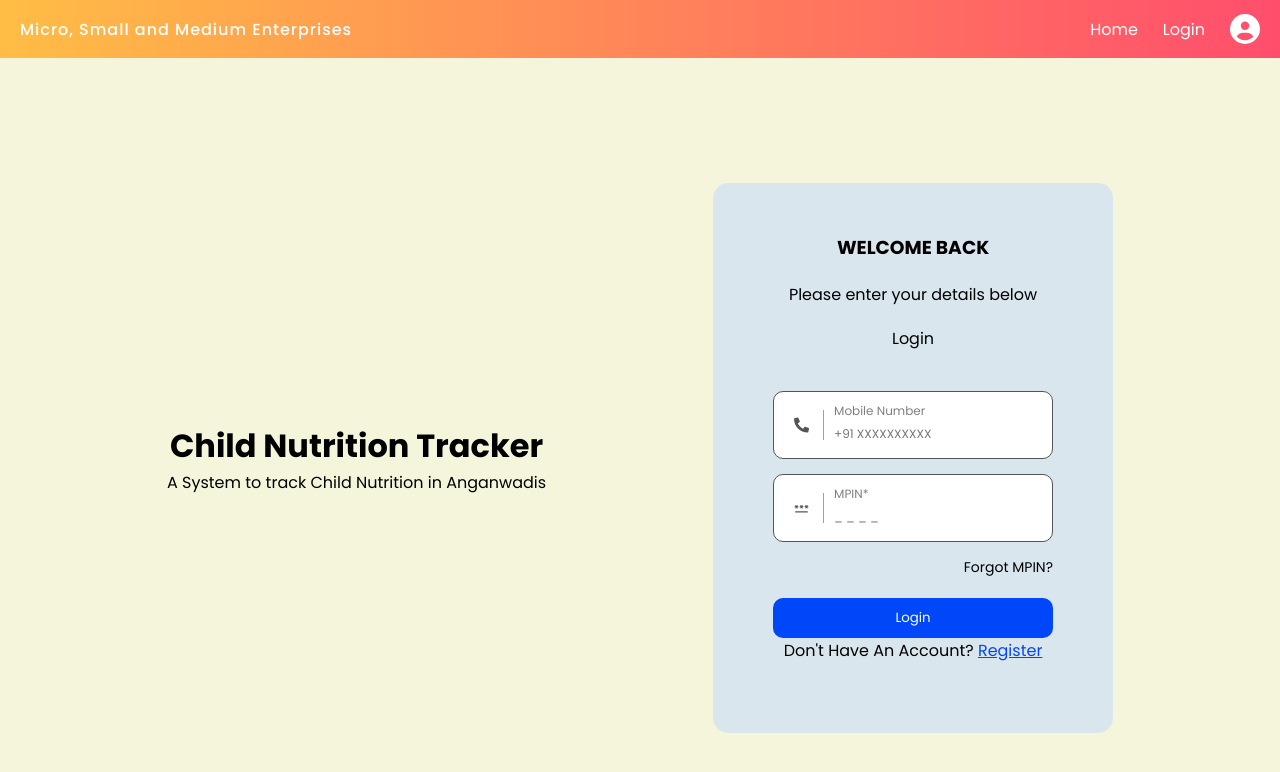
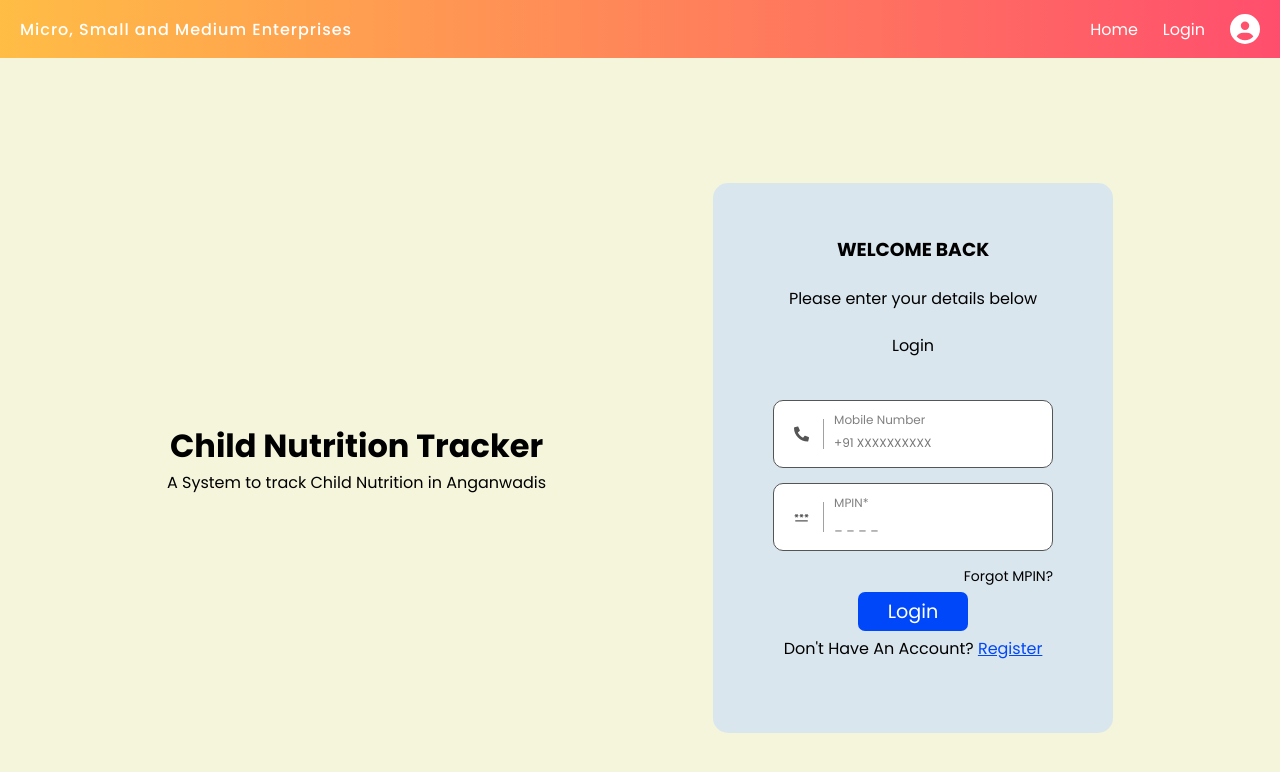
Before and after one commit to ZenithTechSolutions/Child-Nutrition-Tracker, a React (Vite) app in the folder client/: page /login in a window 1280 px wide. Shown: the top 772 px of the page. Built offline with nearby package versions, Linux system fonts and the light colour scheme; no server answers.

Commit message:
Refactor header links to conditionally render login link based on user authentication; enhance login and register forms with loading states and improved button styles.

```diff
--- a/client/src/components/header.jsx
+++ b/client/src/components/header.jsx
@@ -11,7 +11,7 @@ const Header = ({ userName }) => {
                 <p id="header-title">Micro, Small and Medium Enterprises</p>
                 <div className="header-profile">
                     <p><Link to="/">Home</Link></p>
-                    <p><Link to="/login">{userName ? "Hi, " + userName : "Login"}</Link></p>
+                    <p><Link to={userName ? null : '/login'}>{userName ? "Hi, " + userName : "Login"}</Link></p>
                     <FontAwesomeIcon icon={faCircleUser} style={{ color: "#fff", fontSize: "30px" }} />
                 </div>
             </header>
--- a/client/src/components/login.jsx
+++ b/client/src/components/login.jsx
@@ -13,8 +13,11 @@ const Login = ({ setUserName }) => {
     password: ""
   });
 
+  const [isLoading, setIsLoading] = useState(false);
+
   const handleLogin = async () => {
     try {
+      setIsLoading(true);
       const response = await axios.post("/auth/login", loginData);
       alert(response.data.message);
 
@@ -25,6 +28,9 @@ const Login = ({ setUserName }) => {
       setUserName(res.data.name);
     } catch (err) {
       alert(err.response?.data?.message || "Login failed");
+    }
+    finally {
+      setIsLoading(false);
     }
   };
 
@@ -87,7 +93,7 @@ const Login = ({ setUserName }) => {
 
             <p className="forgot-link">Forgot MPIN?</p>
 
-            <button onClick={handleLogin}>Login</button>
+            <button onClick={isLoading ? null : handleLogin}>{isLoading ? "Loading" : "Login"}</button>
 
             <p>Don't Have An Account? <Link to='/register'>Register</Link> </p>
           </div>
--- a/client/src/components/register.jsx
+++ b/client/src/components/register.jsx
@@ -12,6 +12,8 @@ const Register = () => {
         district: '',
         taluk: ''
     })
+
+    const [isLoading, setIsLoading] = useState(false);
 
     const handleChange = (e) => {
         const { id, value } = e.target;
@@ -58,6 +60,7 @@ const Register = () => {
         e.preventDefault()
 
         try {
+            setIsLoading(true);
             const response = await axios.post('/auth/register', registerData)
             navigate("/login");
             alert(response.data.message);
@@ -65,6 +68,8 @@ const Register = () => {
         catch (error) {
             const errorMessage = error.response?.data?.message || "Something went wrong";
             alert(errorMessage);
+        } finally {
+            setIsLoading(false);
         }
     }
 
@@ -76,7 +81,7 @@ const Register = () => {
             </div>
             <div className="Register-right-container">
                 <h1>Create an account</h1>
-                <form onSubmit={handleSubmit}>
+                <form onSubmit={isLoading ? null : handleSubmit}>
                     <label htmlFor="name">Name:</label>
                     <input type="text" id="name" placeholder="Enter your name" value={registerData.name} onChange={handleChange} required />
 
@@ -110,7 +115,7 @@ const Register = () => {
                         ))}
                     </select>
 
-                    <button type="submit">Register</button>
+                    <button type="submit">{isLoading ? "Loading" : "Register"}</button>
 
                     <p>Already have a Account?<Link to='/login'> Login Here</Link></p>
                 </form>
--- a/client/src/styles/login.css
+++ b/client/src/styles/login.css
@@ -82,14 +82,19 @@
   border-radius: var(--radius);
   width: 320px;
 }
-.form-container button{
-  width: 280px;
-  height: 40px;
-  margin-top: 20px;
-  border-radius: 10px;
-  border: none;
+.form-container button {
   background-color: #0047f9;
+  margin: 5px auto;
+  padding: 5px 30px;
+  font-size: 1.2rem;
   color: white;
+  cursor: pointer;
+  transition: transform 0.2s ease;
+}
+
+.form-container button:hover {
+  background-color: #07329c;
+  transform: scale(1.1);
 }
 
 .input-box {
```
Also changed, not shown: 1 other file (tests, documents, lock files or other folders).
